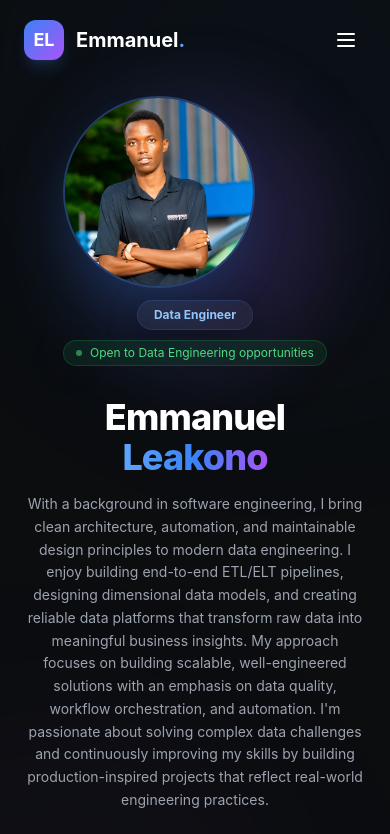
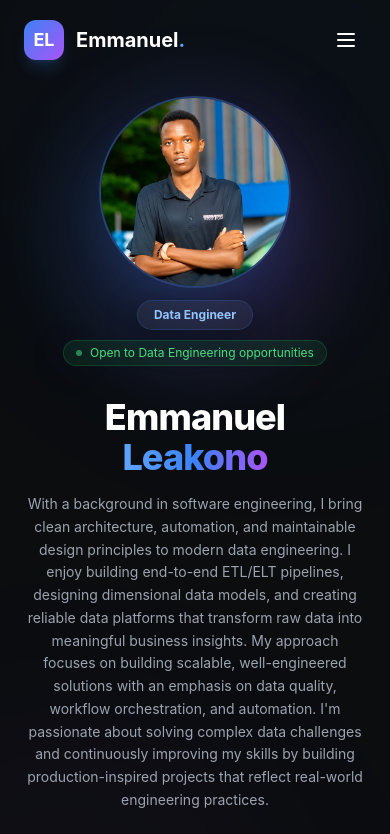
Before and after one commit to LEAKONO/leakono_portfolio, a React (Vite) app: page /#/ in a window 390 px wide. Shown: the top 834 px of the page. Built offline with nearby package versions, Linux system fonts and the light colour scheme.

Commit message:
fix(hero): Center profile image on mobile screens

```diff
--- a/src/components/sections/Hero.tsx
+++ b/src/components/sections/Hero.tsx
@@ -76,11 +76,11 @@ export const Hero: React.FC = () => {
           transition={{ duration: 1 }}
           className="flex flex-col lg:flex-row-reverse gap-8 lg:gap-12 items-center lg:items-center"
         >
-          {/* Profile Picture - Comes first on mobile */}
-          <div className="hero-image flex-shrink-0 w-full lg:w-auto flex flex-col items-center">
-            <div className="relative">
+          {/* Profile Picture - Centered on all screens */}
+          <div className="hero-image flex-shrink-0 w-full lg:w-auto flex flex-col items-center justify-center">
+            <div className="relative mx-auto lg:mx-0">
               <div className="absolute inset-0 bg-gradient-to-r from-blue-500 to-purple-500 rounded-full blur-2xl opacity-20 animate-pulse-slow" />
-              <div className="relative w-48 h-48 sm:w-56 sm:h-56 md:w-64 md:h-64 lg:w-[420px] lg:h-[420px] rounded-full glass border-2 border-blue-500/30 overflow-hidden shadow-2xl shadow-blue-500/20">
+              <div className="relative w-48 h-48 sm:w-56 sm:h-56 md:w-64 md:h-64 lg:w-[420px] lg:h-[420px] rounded-full glass border-2 border-blue-500/30 overflow-hidden shadow-2xl shadow-blue-500/20 mx-auto">
                 <div className="w-full h-full bg-gradient-to-br from-blue-500/10 to-purple-500/10 flex items-center justify-center">
                   <img
                     src="/assets/images/me.jpeg"
```
